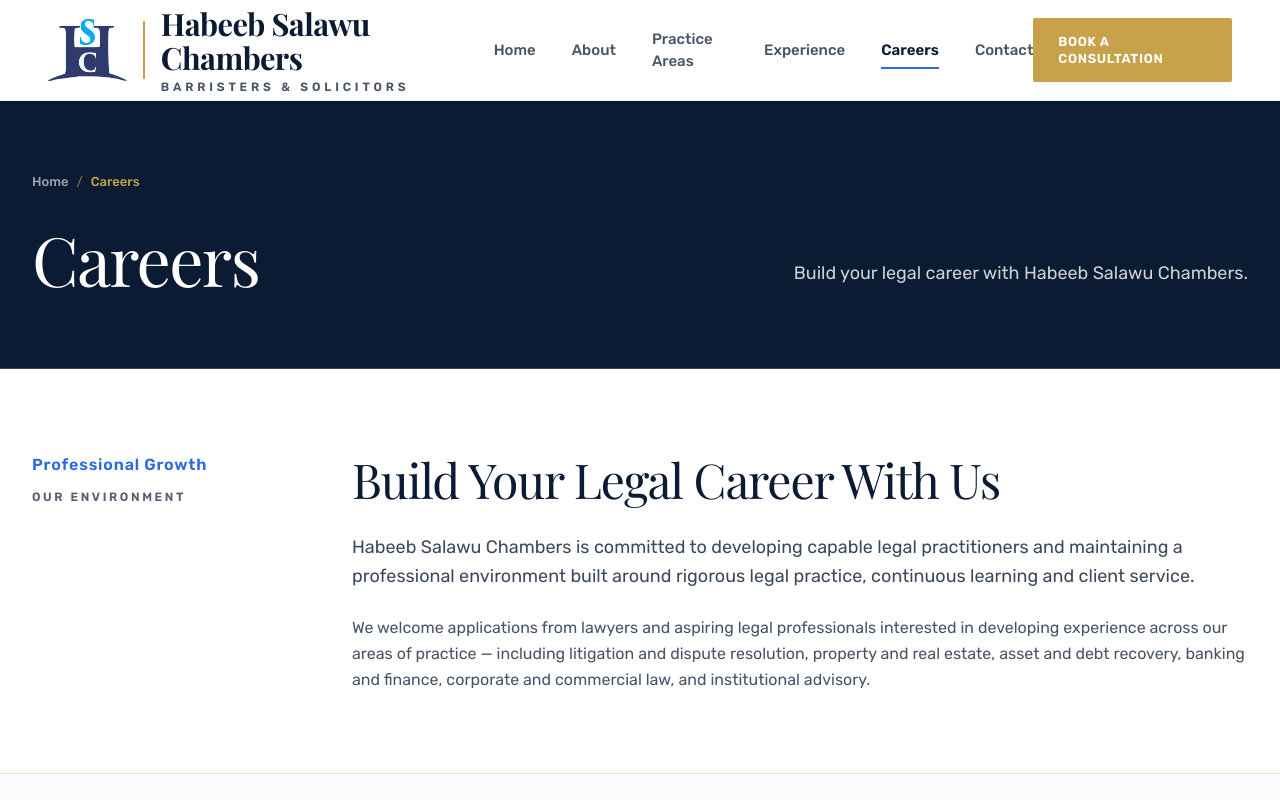
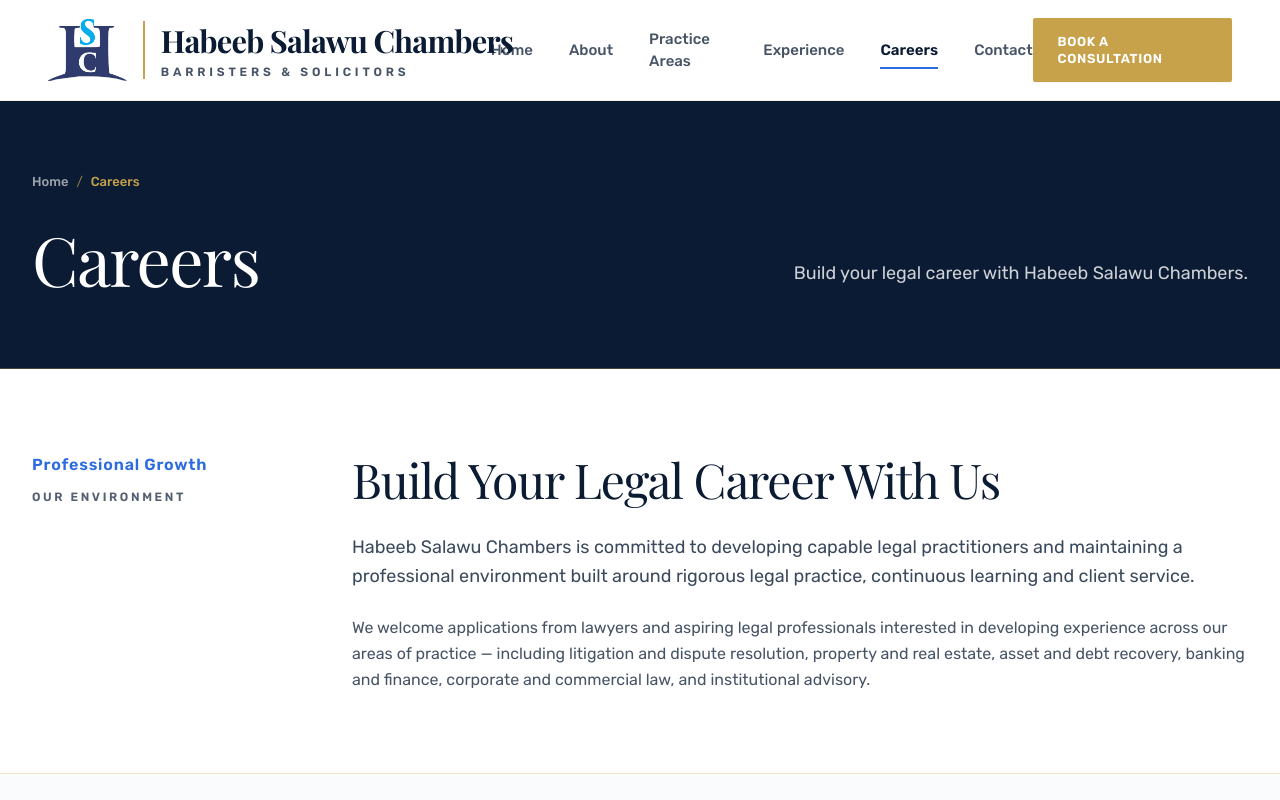
Before and after one commit to KnextKoder/lawfirm, a Next.js app: page /careers in a window 1280 px wide. Shown: the top 800 px of the page. Built offline with nearby package versions, Linux system fonts and the light colour scheme.

Commit message:
hopefully final one

```diff
--- a/app/components/Navbar.tsx
+++ b/app/components/Navbar.tsx
@@ -88,10 +88,10 @@
   return (
     <Link
       href="/"
-      className="group flex items-center gap-3 sm:gap-3.5 md:gap-4 transition-all duration-300 hover:opacity-95 focus:outline-none focus-visible:ring-2 focus-visible:ring-brand-blue/40 rounded-sm"
+      className="group flex items-center gap-2 min-[380px]:gap-2.5 sm:gap-3.5 md:gap-4 transition-all duration-300 hover:opacity-95 focus:outline-none focus-visible:ring-2 focus-visible:ring-brand-blue/40 rounded-sm"
       aria-label="Habeeb Salawu Chambers - Home"
     >
-      {/* Official Brand Logo - Prominently Scaled */}
+      {/* Official Brand Logo - Prominently Scaled with Mobile Responsiveness */}
       <div className="shrink-0 flex items-center justify-center">
         <Image
           src={logoSrc}
@@ -99,22 +99,22 @@
           width={76}
           height={60}
           priority
-          className="h-11 sm:h-12.5 md:h-14 lg:h-15.5 w-auto object-contain transition-transform duration-300 group-hover:scale-105"
+          className="h-9 min-[380px]:h-10.5 sm:h-12.5 md:h-14 lg:h-15.5 w-auto object-contain transition-transform duration-300 group-hover:scale-105"
         />
       </div>
 
       {/* Gold Divider */}
       <div
-        className="h-10 sm:h-11.5 md:h-13 lg:h-14.5 w-0.5 bg-brand-gold shrink-0"
+        className="h-8 min-[380px]:h-9.5 sm:h-11.5 md:h-13 lg:h-14.5 w-0.5 bg-brand-gold shrink-0"
         aria-hidden="true"
       />
 
-      {/* Firm Typography - Bigger, Commanding, Sophisticated */}
-      <div className="flex flex-col justify-center select-none">
-        <span className="font-serif text-[1.28rem] sm:text-[1.5rem] md:text-[1.72rem] lg:text-[1.92rem] font-bold tracking-[-0.018em] text-brand-navy leading-[1.12] group-hover:text-brand-blue transition-colors">
+      {/* Firm Typography - Consistent Single-Line Scope Across Mobile & Desktop */}
+      <div className="flex flex-col justify-center select-none min-w-0">
+        <span className="font-serif text-[0.96rem] min-[360px]:text-[1.06rem] min-[400px]:text-[1.18rem] sm:text-[1.45rem] md:text-[1.7rem] lg:text-[1.92rem] font-bold tracking-tight text-brand-navy leading-tight group-hover:text-brand-blue transition-colors whitespace-nowrap">
           Habeeb Salawu Chambers
         </span>
-        <span className="text-[9.5px] sm:text-[10.5px] md:text-[11.5px] lg:text-[12px] font-semibold tracking-[0.24em] sm:tracking-[0.28em] md:tracking-[0.32em] text-brand-navy/75 uppercase leading-none mt-1 sm:mt-1.5">
+        <span className="text-[7.5px] min-[360px]:text-[8.5px] min-[400px]:text-[9.5px] sm:text-[10.5px] md:text-[11.5px] lg:text-[12px] font-semibold tracking-[0.2em] min-[360px]:tracking-[0.24em] sm:tracking-[0.28em] md:tracking-[0.32em] text-brand-navy/75 uppercase leading-none mt-0.5 sm:mt-1.5 whitespace-nowrap">
           Barristers &amp; Solicitors
         </span>
       </div>
--- a/app/globals.css
+++ b/app/globals.css
@@ -110,18 +110,12 @@
 @keyframes logoPop {
   0% {
     opacity: 0;
-    transform: scale(0.04);
   }
   60% {
     opacity: 1;
-    transform: scale(1.12);
-  }
-  80% {
-    transform: scale(0.96);
   }
   100% {
     opacity: 1;
-    transform: scale(1);
   }
 }
 
```
